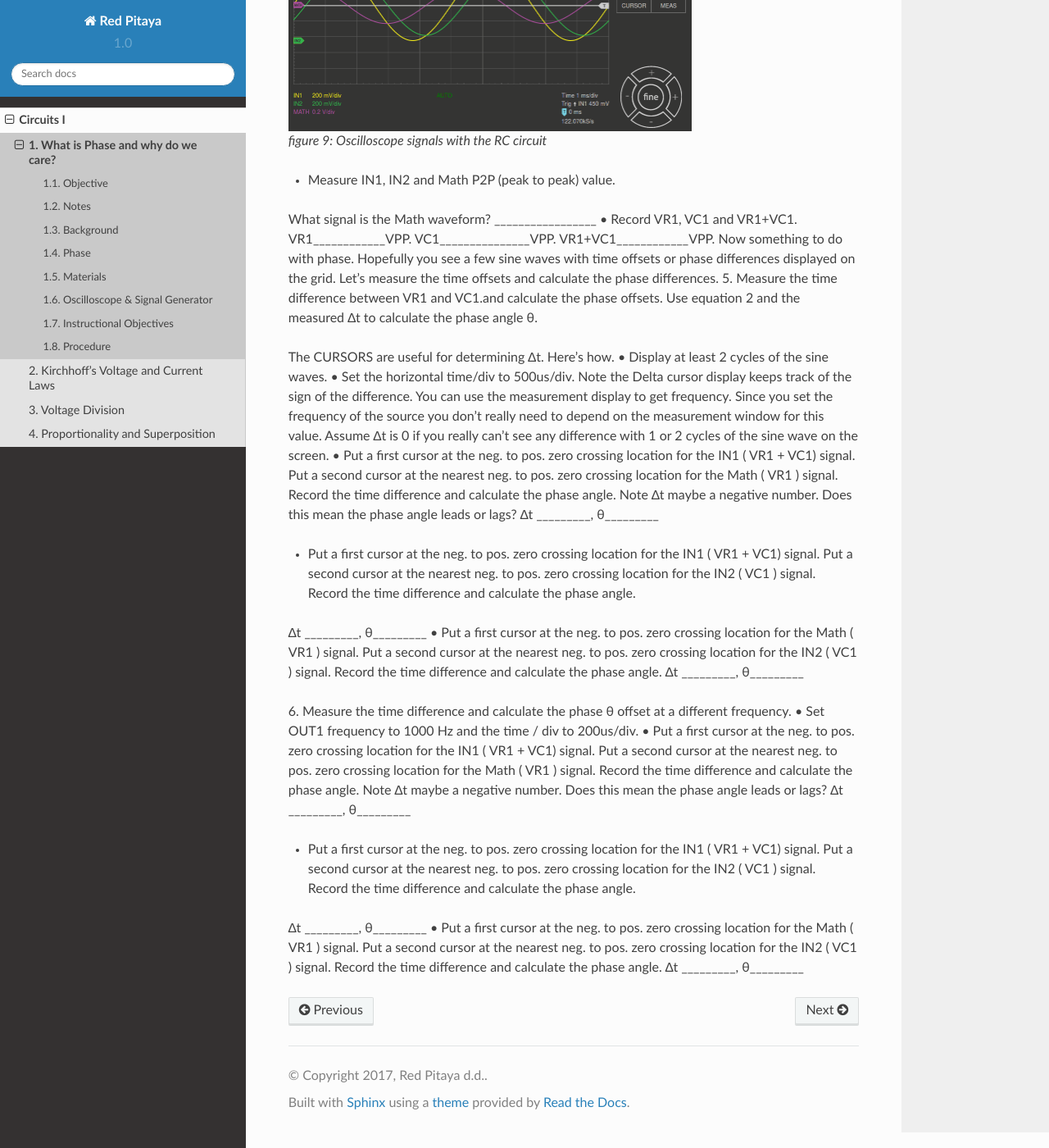
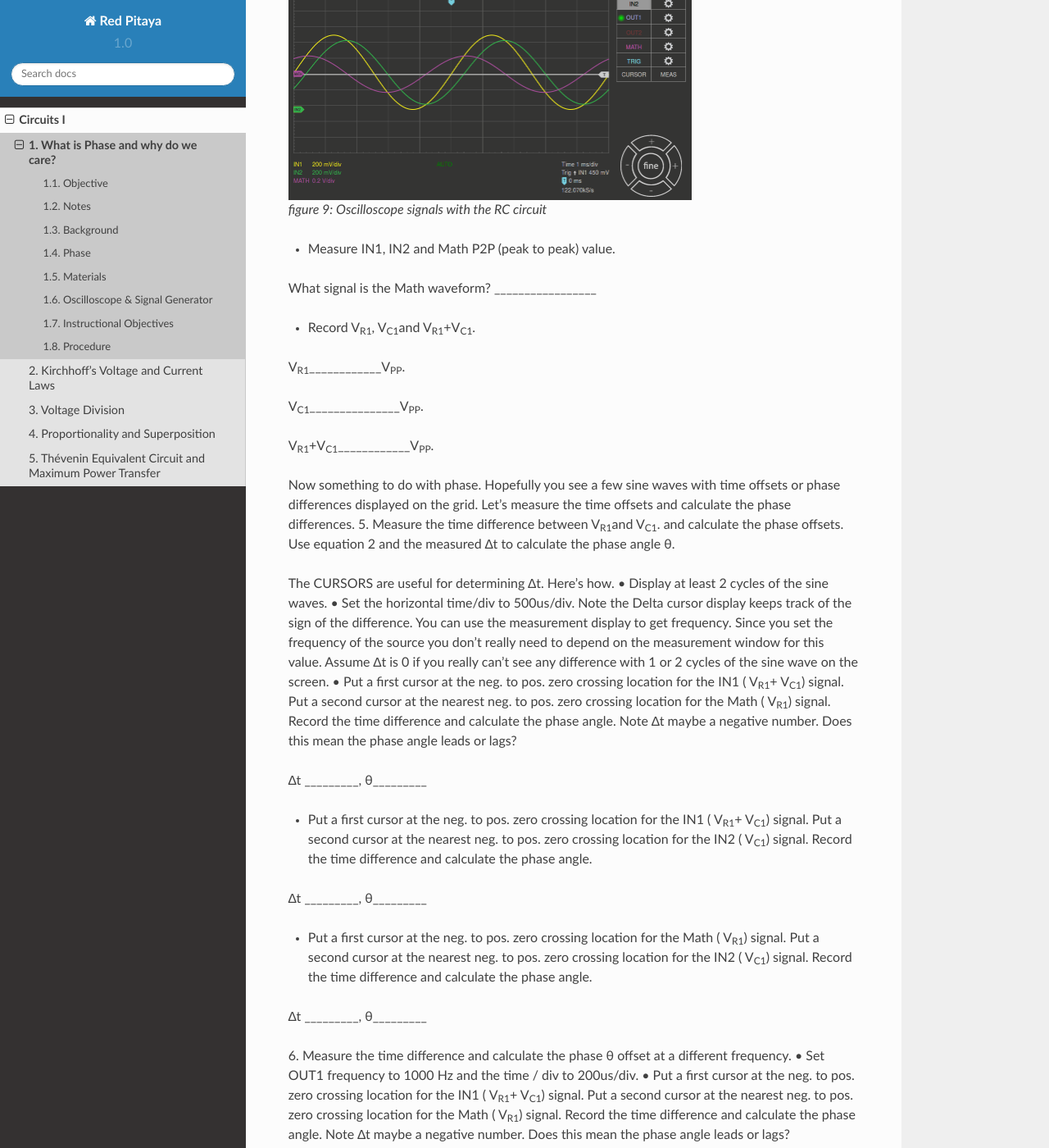
Before and after one commit to dejkr/ActiveLearning, a Sphinx documentation site: the page built from activelearning/source/circuits1/Phase.rst, in a window 1280 px wide and 1400 px high, scrolled down 9976 px. Shown: the whole window at 82% size. Built offline with Sphinx 7.4.7 and the Read the Docs theme 2.0.0, drawn with Linux system fonts in a browser that asks for light colours; pages that are not in the unit, such as notebooks, are missing from menus; some of the changed text lies outside the part shown.

```diff
--- a/activelearning/source/circuits1/Circuits1.rst
+++ b/activelearning/source/circuits1/Circuits1.rst
@@ -10,7 +10,7 @@ Circuits I
     ./Kirchhoff.rst
     ./Voltage.rst
     ./Proportionality.rst
-..    ./Thevenin.rst
+    ./Thevenin.rst
 ..    ./ResponseRC.rst
 ..    ./ResponseRL.rst
 ..    ./ResonanceRCL.rst
--- a/activelearning/source/circuits1/Phase.rst
+++ b/activelearning/source/circuits1/Phase.rst
@@ -169,9 +169,10 @@ Now it looks like the CHB signal lags the CHA signal.
 • Select “CURSOR” menu and enable X1 and X2 cursors
 • Using horizontal +/- controls set Time to 100us/div.
 • Using mouse and left press+hold on the cursor marker(white arrow on the end of the cursor line) set one cursor position so that cursor line going through point where OUT1 is crossing 0V line. Repeat the step for the second cursor and OUT2 signal.
+• Readout the time difference between cursors
 
-      •  Readout the time difference between cursors
-       What is the ∆t? ________________
+  What is the ∆t? ________________
+
 • Use the measured ∆t and equation 2 to calculate the phase offset. θ ________°
 Note you cannot measure the frequency of a signal that does not have at least one full period displayed on the screen. Usually you need more than 2 cycles to get consistent results. You are generating the frequency so you already know what it is. You don't need to measure it in this part of the lab.
 
@@ -196,37 +197,39 @@ NOTICE: For ground pin use probes ground leads (crocodile connectors)
 
 
 
-We have connected OUT1 directly to IN1 so we can observe a real voltage signal across resistors R1 and R2.
+We have connected OUT1 directly to IN1 so we can observe a real voltage signal across resistors R\ :sub:`1`\ and R\ :sub:`2`\.
 
-• In the OUT1 controls menu, set the Frequency  to 200 Hz with 0° Phase and 0.9V amplitude. Deselect  “Show” button, select SINE waveform shape and select “ON” button.
+• In the OUT1 controls menu, set the Frequency  to 200 Hz with 0° Phase and 0.9 V amplitude. Deselect  “Show” button, select SINE waveform shape and select “ON” button.
 • Set the horizontal time scale to 1.0 mS/Div to display two cycles of the waveform.
 • Click on the scope Start button if it is not already running.
-• Using vertical +/- controls set  200mV/div for IN1 and IN2
-The voltage waveform displayed in IN1(yellow) is the voltage across both resistors (VR1+VR2). The voltage waveform displayed in IN2 is the voltage across just R2 (VR2). To display the voltage across R1 we use the Math waveform display options. Under the Math menu for Signal1 select IN1, select operator “-”, for Signal2 select IN2 then select enable. You should now see a third waveform for the voltage across R1 (VR1).
-• Using vertical +/- controls set  200mV/div (0.2V/div) for MATH trace.
+• Using vertical +/- controls set  200 mV/div for IN1 and IN2
+The voltage waveform displayed in IN1(yellow) is the voltage across both resistors (V\ :sub:`R1`\+V\ :sub:`R2`\). The voltage waveform displayed in IN2 is the voltage across just R\ :sub:`2`\ (V\ :sub:`R2`\). To display the voltage across R\ :sub:`1`\ we use the Math waveform display options. Under the Math menu for Signal1 select IN1, select operator “-”, for Signal2 select IN2 then select enable. You should now see a third waveform for the voltage across R\ :sub:`1`\ (V\ :sub:`R1`\).
+• Using vertical +/- controls set  200 mV/div (0.2 V/div) for MATH trace.
 
 With this settings you are observing:
 IN1- Input excitation signal
-IN2- Voltage drop signal across R2
-MATH - Voltage drop signal across R1
+IN2- Voltage drop signal across R\ :sub:`2`\
+MATH - Voltage drop signal across R\ :sub:`1`\
 
-• Record VR1 and VR2.
+• Record V\ :sub:`R1`\ and V\ :sub:`R2`\.
 
-VR1_______VPP.
-VR2_______VPP.
-VR1+VR2_______VPP.
+V\ :sub:`R1`\_______V\ :sub:`pp`\.
 
-• Can you see any difference between the zero crossings of VR1 and VR2? _________
+V\ :sub:`R2`\_______V\ :sub:`pp`\.
+
+V\ :sub:`R1`\+V\ :sub:`R2`\_______V\ :sub:`pp`\.
+
+• Can you see any difference between the zero crossings of V\ :sub:`R1`\ and V\ :sub:`R2`\? _________
 • Can you even see two distinct sine waves? ________
 Probably not. There should be no observable time offset and thus no phase shift.
 
 You can see that MATH (purple) and IN2 (green) trace are overlapping. To see both traces you can adjust the vertical position of a channel to separate them.
 This can be done by selecting trace marker(on the left side of the grid) using mouse left button and moving trace up-down. Make sure to set the vertical position back to 0 to realign the signals.
-Here we don’t have phase shift and value of R1 = R2 so the signal amplitudes for VR1 and VR2 will be the same. The result is that we have two identical signals (IN2=VR2 , MATH=VR1) on the Oscilloscope.
-What happens if you use 220 Ohm value for R2?
+Here we don’t have phase shift and value of R\ :sub:`1`\ = R\ :sub:`2`\ so the signal amplitudes for V\ :sub:`R1`\ and V\ :sub:`R2`\ will be the same. The result is that we have two identical signals (IN2=V\ :sub:`R2`\ , MATH=V\ :sub:`R1`\) on the Oscilloscope.
+What happens if you use 220 Ohm value for R\ :sub:`2`\?
 
 4. Measuring RC circuit
-• Replace R2 with a 1 uF capacitor C1.
+• Replace R\ :sub:`2`\ with a 1 uF capacitor C\ :sub:`1`\.
 
 
 .. figure:: img/Activity_1_Figure_8.png
@@ -257,12 +260,17 @@ Because there is no DC current through the capacitor we are not interested in th
 
 • Measure IN1, IN2  and Math P2P (peak to peak) value.
 What signal is the Math waveform? _________________
-• Record VR1, VC1 and VR1+VC1.
-VR1____________VPP.
-VC1_______________VPP.
-VR1+VC1____________VPP.
+
+• Record V\ :sub:`R1`\, V\ :sub:`C1`\ and V\ :sub:`R1`\+V\ :sub:`C1`\.
+
+V\ :sub:`R1`\____________V\ :sub:`PP`\.
+
+V\ :sub:`C1`\_______________V\ :sub:`PP`\.
+
+V\ :sub:`R1`\+V\ :sub:`C1`\____________V\ :sub:`PP`\.
+
 Now something to do with phase. Hopefully you see a few sine waves with time offsets or phase differences displayed on the grid. Let's measure the time offsets and calculate the phase differences.
-5. Measure the time difference between VR1 and VC1.and calculate the phase offsets.
+5. Measure the time difference between V\ :sub:`R1`\ and V\ :sub:`C1`\. and calculate the phase offsets.
 Use equation 2 and the measured ∆t to calculate the phase angle θ.
 
 The CURSORS are useful for determining ∆t. Here's how.
@@ -271,21 +279,29 @@ The CURSORS are useful for determining ∆t. Here's how.
 Note the Delta  cursor display keeps track of the sign of the difference.
 You can use the measurement display to get frequency. Since you set the frequency of the source you don't really need to depend on the measurement window for this value.
 Assume ∆t is 0 if you really can't see any difference with 1 or 2 cycles of the sine wave on the screen.
-• Put a first cursor at the neg. to pos. zero crossing location for the IN1 ( VR1 + VC1) signal. Put a second cursor at the nearest neg. to pos. zero crossing location for the Math ( VR1 ) signal. Record the time difference and calculate the phase angle. Note ∆t maybe a negative number. Does this mean the phase angle leads or lags?
+• Put a first cursor at the neg. to pos. zero crossing location for the IN1 ( V\ :sub:`R1`\ + V\ :sub:`C1`\) signal. Put a second cursor at the nearest neg. to pos. zero crossing location for the Math ( V\ :sub:`R1`\ ) signal. Record the time difference and calculate the phase angle. Note ∆t maybe a negative number. Does this mean the phase angle leads or lags?
+
 ∆t _________, θ_________
 
-• Put a first cursor at the neg. to pos. zero crossing location for the IN1 ( VR1 + VC1) signal. Put a second cursor at the nearest neg. to pos. zero crossing location for the IN2 ( VC1 ) signal. Record the time difference and calculate the phase angle.
+• Put a first cursor at the neg. to pos. zero crossing location for the IN1 ( V\ :sub:`R1`\ + V\ :sub:`C1`\) signal. Put a second cursor at the nearest neg. to pos. zero crossing location for the IN2 ( V\ :sub:`C1`\ ) signal. Record the time difference and calculate the phase angle.
+
 ∆t _________, θ_________
-• Put a first cursor at the neg. to pos. zero crossing location for the Math ( VR1 ) signal. Put a second cursor at the nearest neg. to pos. zero crossing location for the IN2 ( VC1 ) signal. Record the time difference and calculate the phase angle.
+
+• Put a first cursor at the neg. to pos. zero crossing location for the Math ( V\ :sub:`R1`\ ) signal. Put a second cursor at the nearest neg. to pos. zero crossing location for the IN2 ( V\ :sub:`C1`\ ) signal. Record the time difference and calculate the phase angle.
+
 ∆t _________, θ_________
 
 
 6. Measure the time difference and calculate the phase θ offset at a different frequency.
 • Set OUT1 frequency to 1000 Hz and the time / div to 200us/div.
-• Put a first cursor at the neg. to pos. zero crossing location for the IN1 ( VR1 + VC1) signal. Put a second cursor at the nearest neg. to pos. zero crossing location for the Math ( VR1 ) signal. Record the time difference and calculate the phase angle. Note ∆t maybe a negative number. Does this mean the phase angle leads or lags?
+• Put a first cursor at the neg. to pos. zero crossing location for the IN1 ( V\ :sub:`R1`\ + V\ :sub:`C1`\) signal. Put a second cursor at the nearest neg. to pos. zero crossing location for the Math ( V\ :sub:`R1`\ ) signal. Record the time difference and calculate the phase angle. Note ∆t maybe a negative number. Does this mean the phase angle leads or lags?
+
 ∆t _________, θ_________
 
-• Put a first cursor at the neg. to pos. zero crossing location for the IN1 ( VR1 + VC1) signal. Put a second cursor at the nearest neg. to pos. zero crossing location for the IN2 ( VC1 ) signal. Record the time difference and calculate the phase angle.
+• Put a first cursor at the neg. to pos. zero crossing location for the IN1 ( V\ :sub:`R1`\ + V\ :sub:`C1`\) signal. Put a second cursor at the nearest neg. to pos. zero crossing location for the IN2 ( V\ :sub:`C1`\ ) signal. Record the time difference and calculate the phase angle.
+
 ∆t _________, θ_________
-• Put a first cursor at the neg. to pos. zero crossing location for the Math ( VR1 ) signal. Put a second cursor at the nearest neg. to pos. zero crossing location for the IN2 ( VC1 ) signal. Record the time difference and calculate the phase angle.
+
+• Put a first cursor at the neg. to pos. zero crossing location for the Math ( V\ :sub:`R1`\ ) signal. Put a second cursor at the nearest neg. to pos. zero crossing location for the IN2 ( V\ :sub:`C1`\ ) signal. Record the time difference and calculate the phase angle.
+
 ∆t _________, θ_________
--- a/activelearning/source/circuits1/Voltage.rst
+++ b/activelearning/source/circuits1/Voltage.rst
@@ -41,8 +41,8 @@ Various Resistors:
 Procedure
 _________
 
-a) Construct the circuit as shown in figure 1. Set R1= 4.7 KΩ, R2= 1.5 KΩ and use the fixed power supply 5V pin from extension connector as voltage source Vs. Use the Oscilloscope application to measure the voltages V1 and V2 Repeat this step for R1 = R2 = 4.7 KΩ. and write down the measurements.
+a) Construct the circuit as shown in figure 1. Set R1= 4.7 KΩ, R2= 1.5 KΩ and use the fixed power supply 5V pin from extension connector as voltage source V\ :sub:`s`\. Use the Oscilloscope application to measure the voltages V\ :sub:`1`\ and V\ :sub:`2`\ Repeat this step for R\ :sub:`1`\ = R\ :sub:`2`\ = 4.7 KΩ and write down the measurements.
 
-b) Calculate the voltages V1 and V2 by using the formulas (1) and (2) in each case.
+b) Calculate the voltages V\ :sub:`1`\ and V\ :sub:`2`\ by using the formulas (1) and (2) in each case.
 
 c) Compare the results from steps a and 1.
```
Also changed, not shown: other parts of activelearning/source/circuits1/Phase.rst (+3 -3 lines), activelearning/source/circuits1/Kirchhoff.rst (+24 -24 lines), activelearning/source/circuits1/Proportionality.rst (+12 -12 lines), activelearning/source/circuits1/Thevenin.rst (added, +143 -0 lines), activelearning/source/circuits1/img/Activity_5_Figure_1.png (added), activelearning/source/circuits1/img/Activity_5_Figure_2.png (added), activelearning/source/circuits1/img/Activity_5_Figure_3.png (added), activelearning/source/circuits1/img/Activity_5_Figure_4.png (added), activelearning/source/circuits1/img/Activity_5_Figure_5.png (added), activelearning/source/circuits1/img/Activity_5_Figure_6.png (added), activelearning/source/circuits1/img/Activity_5_Figure_7.png (added), activelearning/source/circuits1/img/Activity_5_Figure_8.png (added), activelearning/source/circuits1/img/alm-cir-lab4-fi31.png (added), activelearning/source/circuits1/img/alm-cir-lab4-fig1 (1).png (added), 1 more files.
